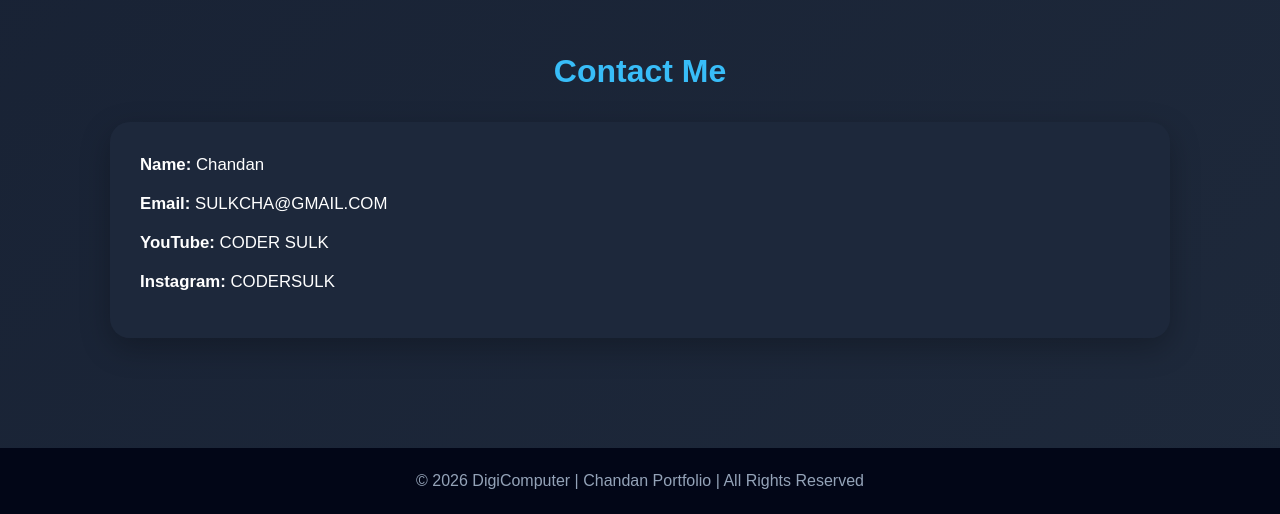
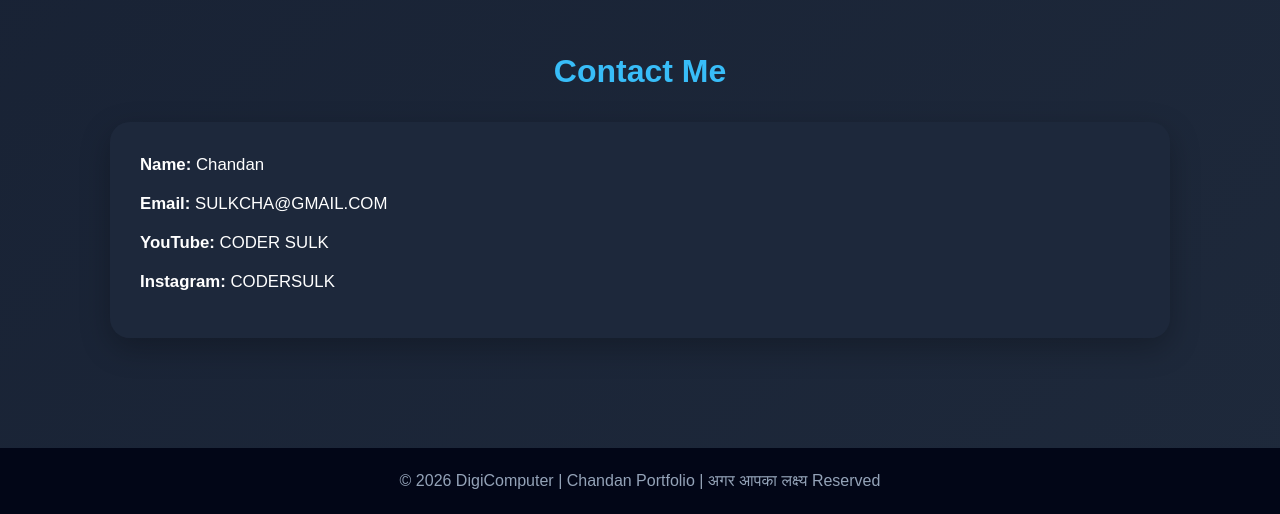
Before and after one commit to sulkcha-sketch/Portfolio-, a plain HTML site: page index.html in a window 1280 px wide. Shown: the part 3284-3798 px from the top of the page. Drawn offline with Linux system fonts and the light colour scheme.

Commit message:
Update index.html

```diff
--- a/index.html
+++ b/index.html
@@ -307,7 +307,7 @@
   </section>
 
   <footer>
-    <p>© 2026 DigiComputer | Chandan Portfolio | All Rights Reserved</p>
+    <p>© 2026 DigiComputer | Chandan Portfolio | अगर आपका लक्ष्य Reserved</p>
   </footer>
 
   <script>
```
